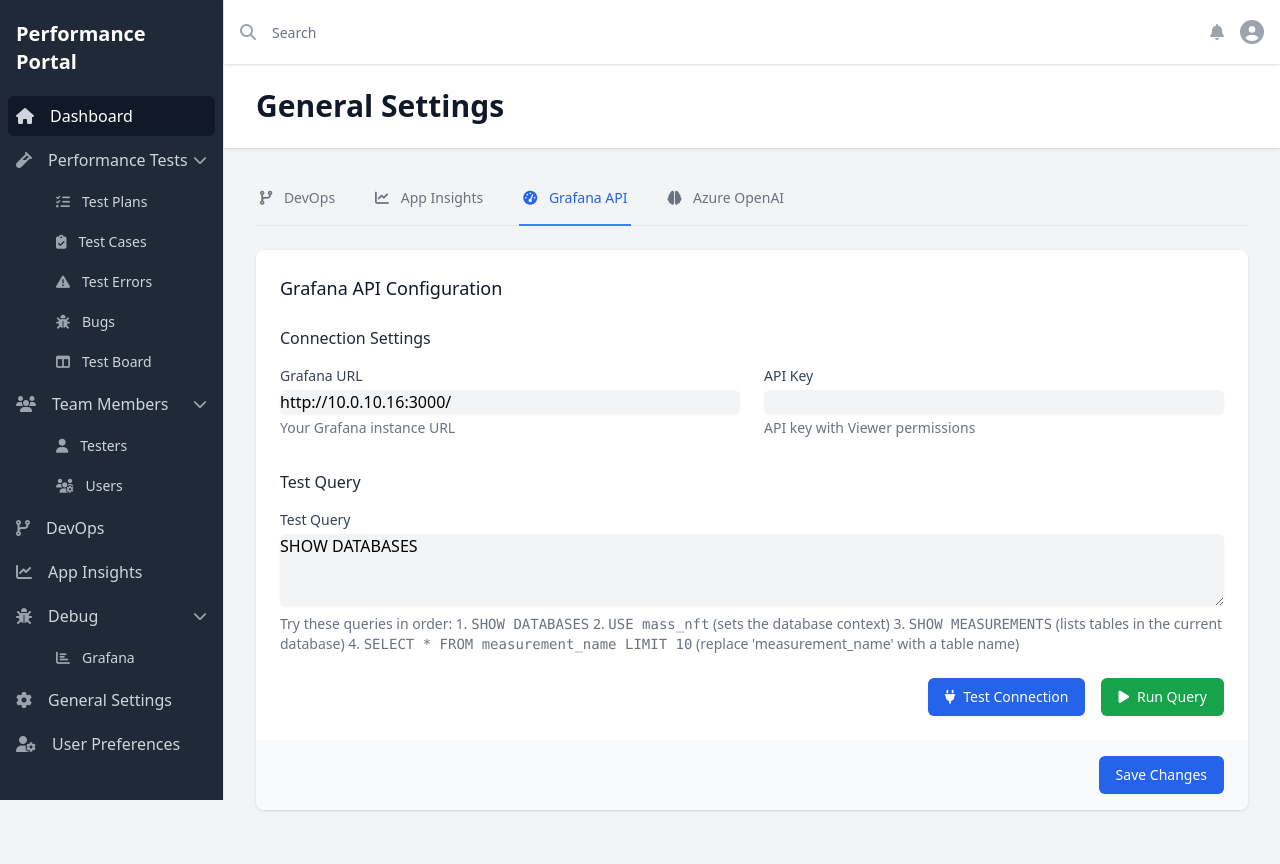
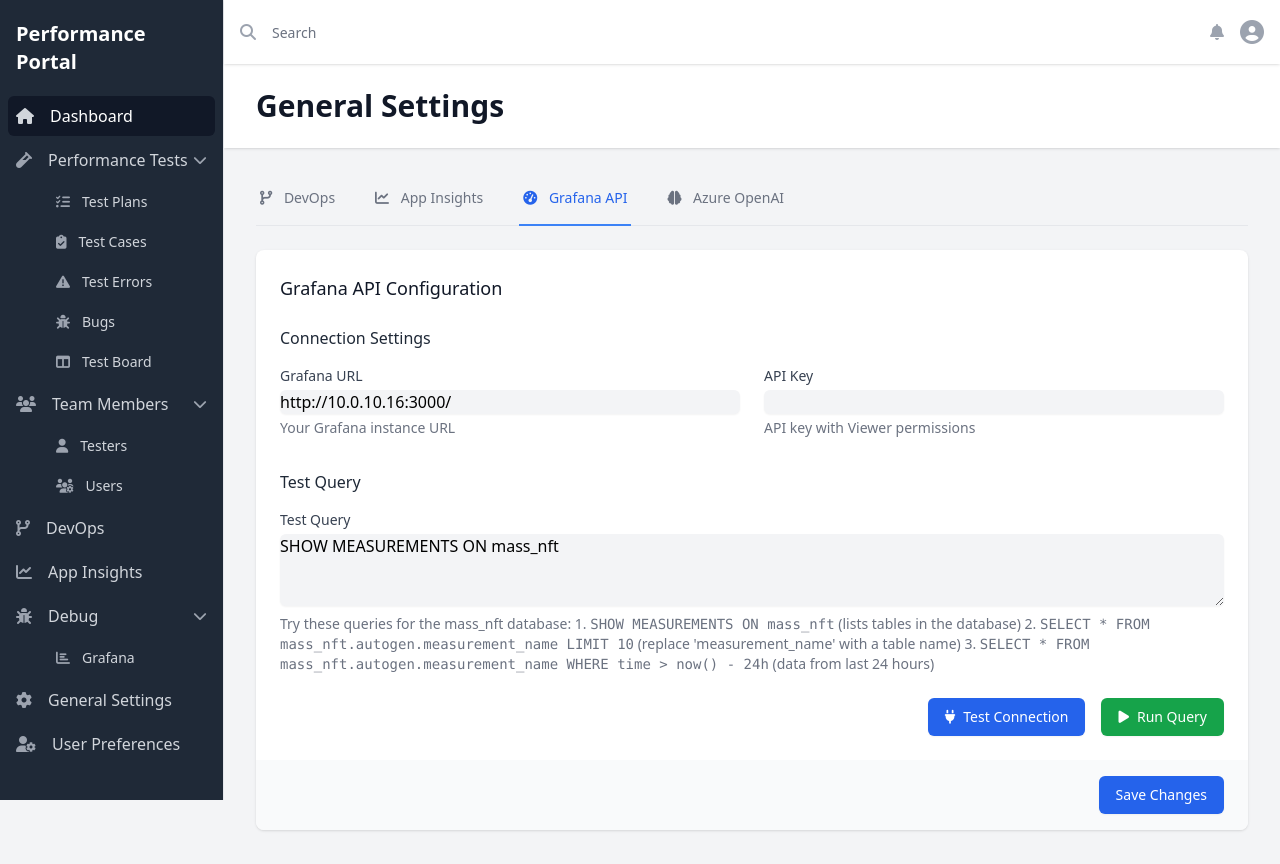
Before and after one commit to kkabza/PerformanceReporting, a Flask app: page /settings/general in a window 1280 px wide, after a click on "Grafana API". Run offline with Flask 3, Linux system fonts and the light colour scheme; the visitor is signed in with stand-in values (Sample User, id 1); some libraries are stand-ins or nearby versions.

Commit message:
feat(grafana): Update query examples for mass_nft database

```diff
--- a/app/templates/pages/settings/general.html
+++ b/app/templates/pages/settings/general.html
@@ -173,13 +173,12 @@
                                         placeholder="For InfluxDB:
 SHOW MEASUREMENTS
 SHOW DATABASES
-SELECT * FROM cpu LIMIT 10">SHOW DATABASES</textarea>
+SELECT * FROM cpu LIMIT 10">SHOW MEASUREMENTS ON mass_nft</textarea>
                                     <p class="mt-2 text-sm text-gray-500">
-                                        Try these queries in order:
-                                        1. <code>SHOW DATABASES</code>
-                                        2. <code>USE mass_nft</code> (sets the database context)
-                                        3. <code>SHOW MEASUREMENTS</code> (lists tables in the current database)
-                                        4. <code>SELECT * FROM measurement_name LIMIT 10</code> (replace 'measurement_name' with a table name)
+                                        Try these queries for the mass_nft database:
+                                        1. <code>SHOW MEASUREMENTS ON mass_nft</code> (lists tables in the database)
+                                        2. <code>SELECT * FROM mass_nft.autogen.measurement_name LIMIT 10</code> (replace 'measurement_name' with a table name)
+                                        3. <code>SELECT * FROM mass_nft.autogen.measurement_name WHERE time > now() - 24h</code> (data from last 24 hours)
                                     </p>
                                 </div>
                                 <div class="flex justify-end space-x-4">
```
